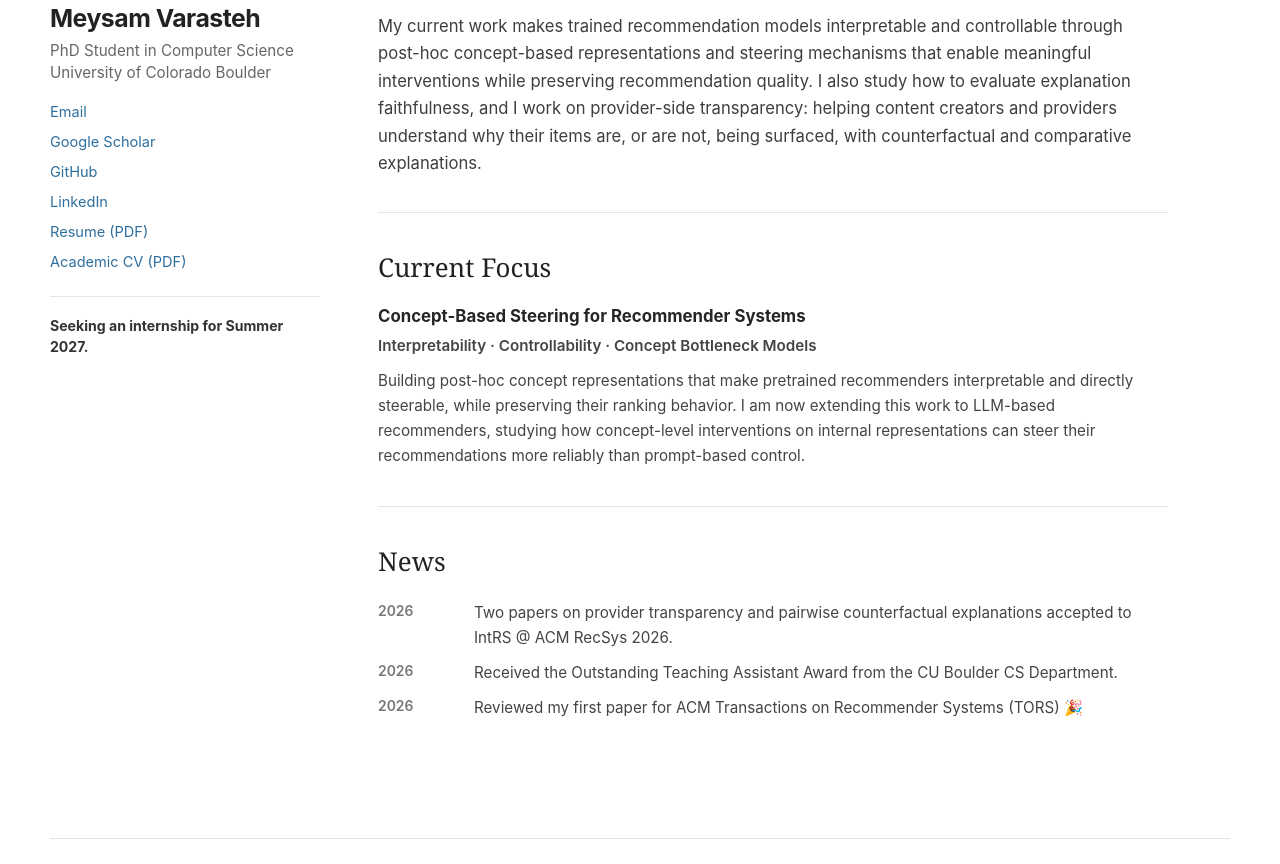
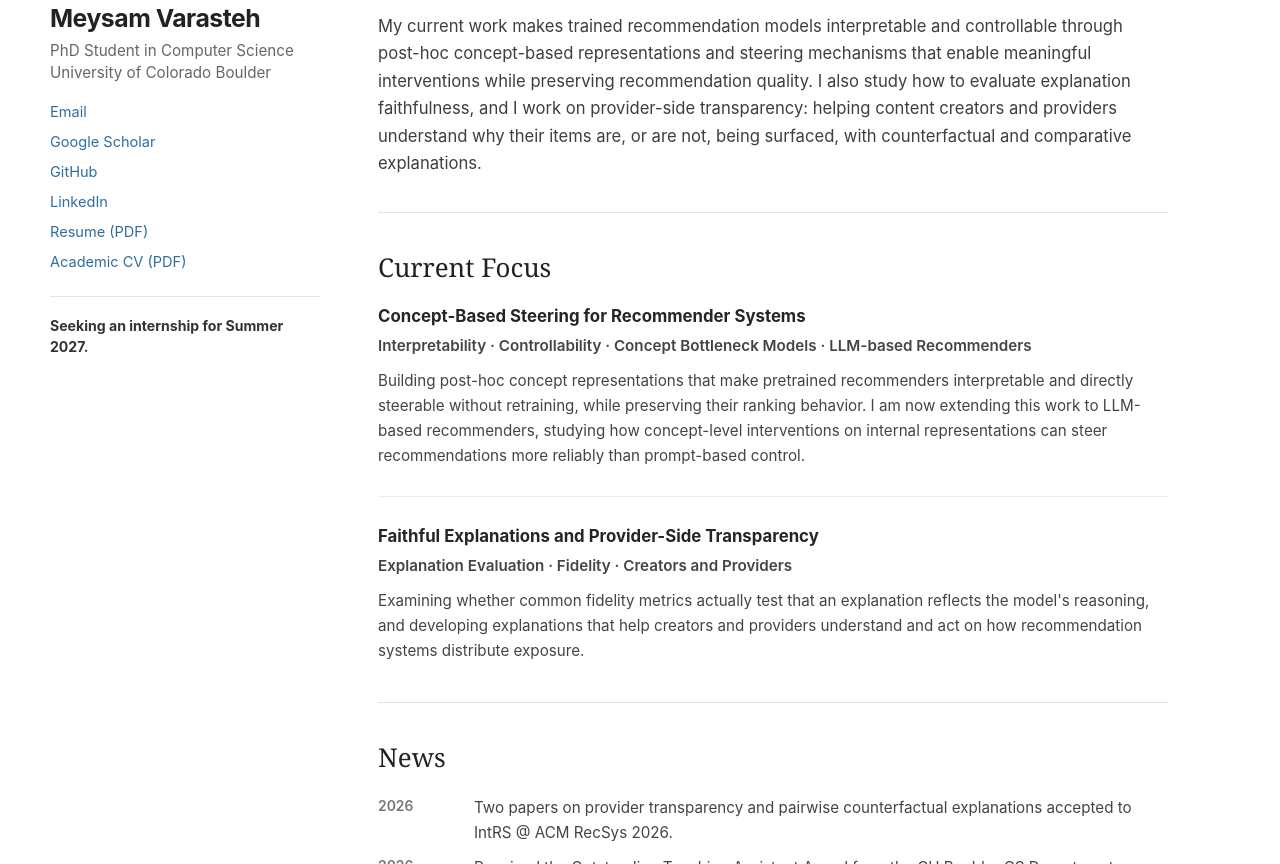
Before and after one commit to meysamvarasteh92/meysamvarasteh92.github.io, a plain HTML site: page index.html in a window 1280 px wide. Shown: the part 322-1186 px from the top of the page. Drawn offline with Linux system fonts and the light colour scheme.

Commit message:
Update Current Focus

```diff
--- a/index.html
+++ b/index.html
@@ -573,9 +573,17 @@
 
         <article class="research-item">
           <h3>Concept-Based Steering for Recommender Systems</h3>
-          <p class="research-subtitle">Interpretability · Controllability · Concept Bottleneck Models</p>
+          <p class="research-subtitle">Interpretability · Controllability · Concept Bottleneck Models · LLM-based Recommenders</p>
           <p>
-            Building post-hoc concept representations that make pretrained recommenders interpretable and directly steerable, while preserving their ranking behavior. I am now extending this work to LLM-based recommenders, studying how concept-level interventions on internal representations can steer their recommendations more reliably than prompt-based control.
+            Building post-hoc concept representations that make pretrained recommenders interpretable and directly steerable without retraining, while preserving their ranking behavior. I am now extending this work to LLM-based recommenders, studying how concept-level interventions on internal representations can steer recommendations more reliably than prompt-based control.
+          </p>
+        </article>
+
+        <article class="research-item">
+          <h3>Faithful Explanations and Provider-Side Transparency</h3>
+          <p class="research-subtitle">Explanation Evaluation · Fidelity · Creators and Providers</p>
+          <p>
+            Examining whether common fidelity metrics actually test that an explanation reflects the model's reasoning, and developing explanations that help creators and providers understand and act on how recommendation systems distribute exposure.
           </p>
         </article>
       </section>
```
